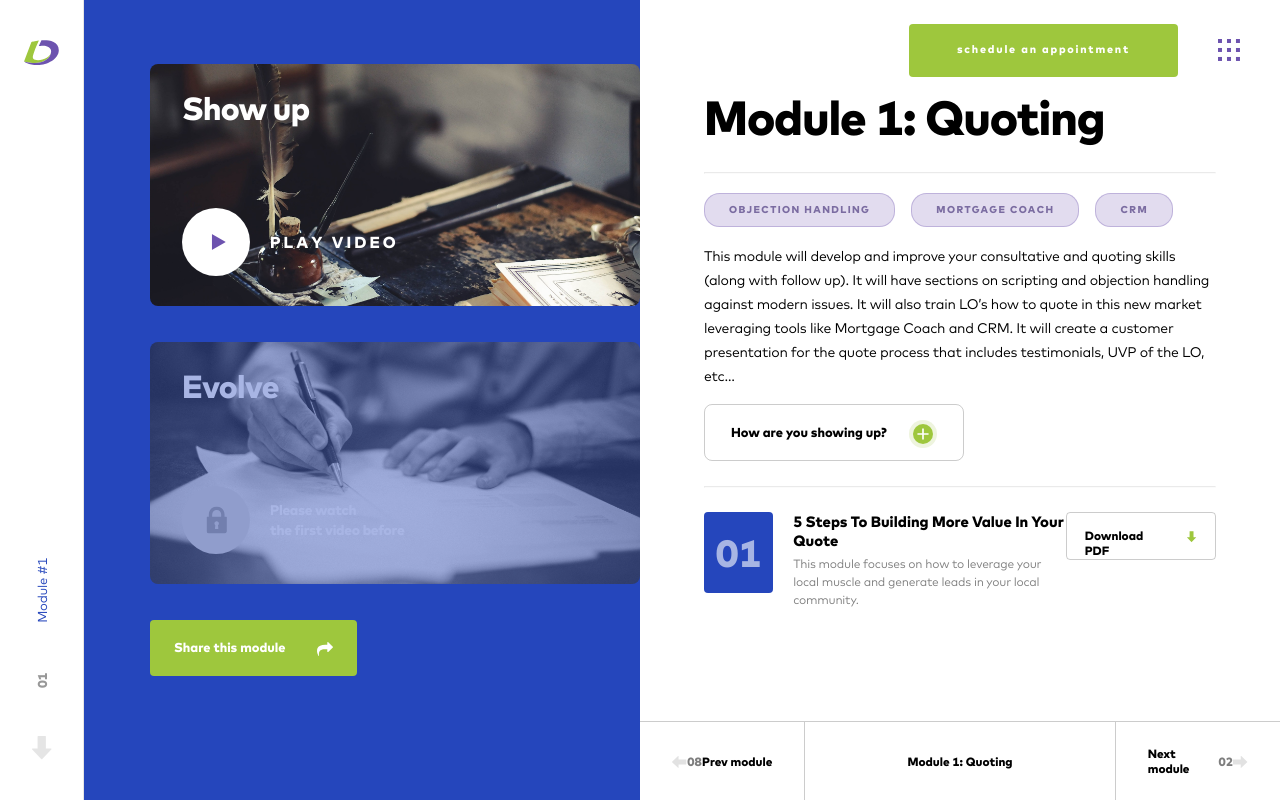
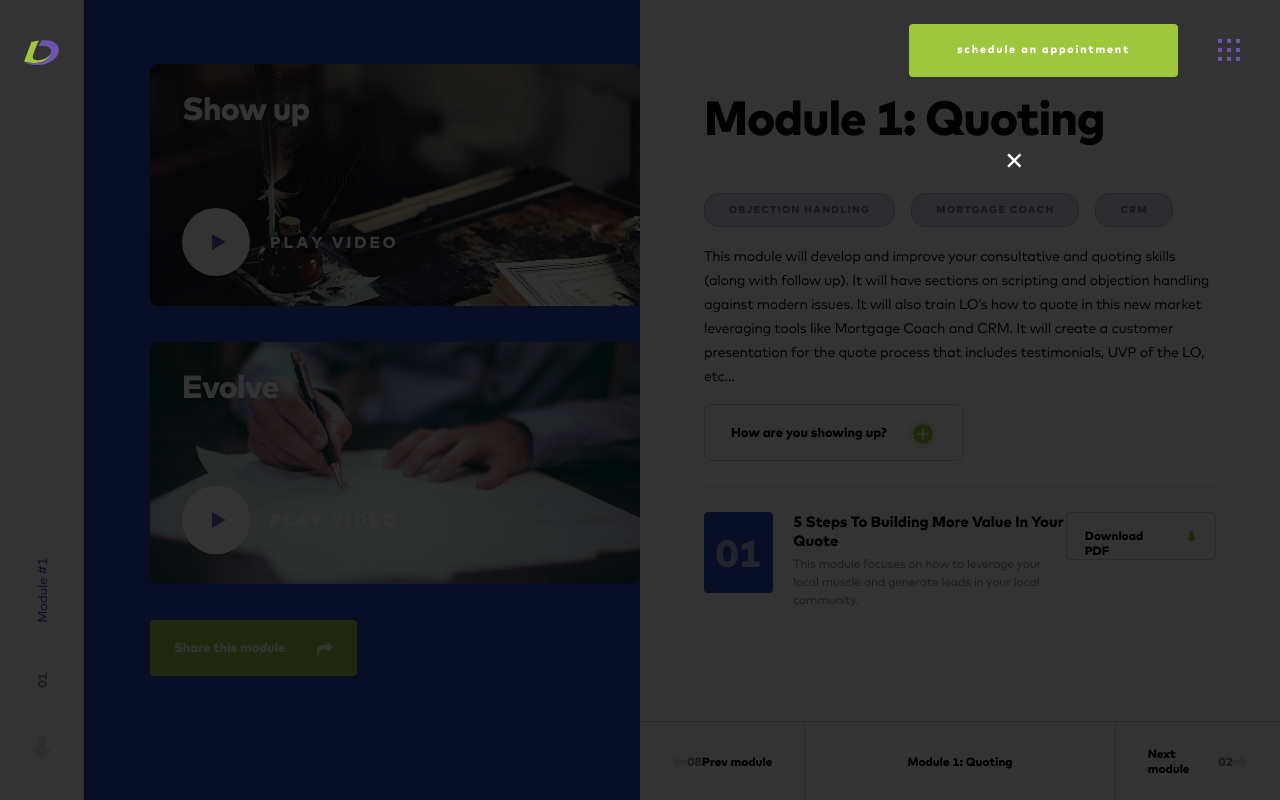
Before and after one commit to MaximDmitriev/Loan, a plain HTML site: page modules.html in a window 1280 px wide. Both pictures are taken after a click on the element 216 px from the left and 242 px from the top of the page. Shown: the top 800 px of the page. Drawn offline with nearby package versions, Linux system fonts and the light colour scheme; files that its build step writes are made by us from their sources.

Commit message:
видео в модулях

```diff
--- a/js/index.js
+++ b/js/index.js
@@ -159,7 +159,7 @@ window.addEventListener('DOMContentLoaded', () => {
 
 
 
-    // Modules
+
 
 
 });
--- a/js/modules.js
+++ b/js/modules.js
@@ -65,12 +65,12 @@ window.addEventListener('DOMContentLoaded', () => {
         });
     });
 
-// Downloads
+    // Downloads
 
     let downloadBtn = document.querySelectorAll(".download");
 
-    function saveData(blob, fileName) // does the same as FileSaver.js
-    {
+    function downloadPdf(blob, fileName) {
+
         let a = document.createElement("a");
         document.body.appendChild(a);
         a.style = "display: none";
@@ -88,36 +88,88 @@ window.addEventListener('DOMContentLoaded', () => {
 
         item.addEventListener('click', () => {
 
-
             let xhr = new XMLHttpRequest();
             let requestUrl = "../schema robot.pdf";
+
             xhr.open("GET", requestUrl);
             xhr.responseType = "blob";
 
             xhr.onload = function () {
-                saveData(this.response, 'schema robot.pdf'); // saveAs is now your function
+                downloadPdf(this.response, 'schema robot.pdf');
             };
             xhr.send();
+        });
+    });
 
 
+    // Video
+
+    let videoFrame = document.querySelector(".overlay"),
+        videoContent = document.querySelector("#frame"),
+        closeBtn = videoFrame.querySelector(".close"),
+        videoItemSecondary = document.querySelectorAll(".module__video > div:nth-child(2)"),
+        videoTitleSecondary = document.querySelectorAll(".module__video > div:nth-child(2) > .play > .play__text"),
+        playPrimaryBtn = document.querySelectorAll(".module__video > div:first-child > .play > .play__circle"),
+        playSecondaryBtn = document.querySelectorAll(".module__video > div:nth-child(2) > .play > .play__circle"),
+        urlVideo = document.querySelectorAll(".play");
 
 
-            // let blob = new Blob(['GET'],{type: 'application/pdf'});
+    function changeStyleVideo(num) {
 
-            // let blobURL = window.URL.createObjectURL(blob);
-            // let tempLink = document.createElement('a');
-            // tempLink.style.display = 'none';
-            // tempLink.href = blobURL;
-            // tempLink.setAttribute('download', 'schema robot.pdf');
+        let newBtn = playPrimaryBtn[0].cloneNode(true),
+            svg = playSecondaryBtn[num].getElementsByTagName("svg");
 
-            // document.body.appendChild(tempLink);
-            // tempLink.click();
-            // document.body.removeChild(tempLink);
-            // window.URL.revokeObjectURL(blobURL);
+        playSecondaryBtn[num].removeChild(svg[0]);
+        playSecondaryBtn[num].appendChild(newBtn);
+        playSecondaryBtn[num].classList.remove("closed");
+        videoItemSecondary[num].style.filter = "none";
+        videoItemSecondary[num].style.opacity = 1;
+        videoTitleSecondary[num].classList.remove("attention");
+        videoTitleSecondary[num].innerHTML = "play video";
+    }
 
+
+    function playVideo(num){
+
+        videoContent.setAttribute('src', urlVideo[num].getAttribute('data-url'));
+        videoFrame.style.display = "flex";
+
+
+        closeBtn.addEventListener('click', () => {
+            videoContent.setAttribute('src', 'none');
+            videoFrame.style.display = "none";
+        });
+    }
+
+
+    playPrimaryBtn.forEach((item, i) => {
+
+        item.addEventListener('click', () => {
+
+            if(playSecondaryBtn[i].classList.contains("closed")) {
+                playVideo(i * 2);
+                changeStyleVideo(i);
+
+            } else{
+                playVideo(i * 2);
+            }
+        });
+    });
+
+    playSecondaryBtn.forEach((item, i) => {
+
+        item.addEventListener('click', () => {
+
+            if(!item.classList.contains("closed")) {
+                playVideo(i * 2 + 1);
+            }
         });
     });
 
 
 
+
+
+
+
 });
--- a/modules.html
+++ b/modules.html
@@ -1055,7 +1055,7 @@
                     <div class="video__title">Evolve</div>
                     <div data-url="https://www.youtube.com/embed/jrTMMG0zJyI" class="play">
                         <div class="play__circle closed">
-                            <svg class="lock" width="21" height="27" viewBox="0 0 21 27" fill="none" xmlns="http://www.w3.org/2000/svg">
+                            <svg class="lock" id="playImg" width="21" height="27" viewBox="0 0 21 27" fill="none" xmlns="http://www.w3.org/2000/svg">
                                 <g opacity="0.24">
                                 <path fill-rule="evenodd" clip-rule="evenodd" d="M19.6875 10.125H18V7.875C18 3.53271 14.4673 0 10.125 0C5.78265 0 2.25 3.53271 2.25 7.875V10.125H0.5625C0.251587 10.125 0 10.3766 0 10.6875V24.75C0 25.991 1.00909 27 2.25 27H18.0001C19.2409 27 20.25 25.991 20.25 24.75V10.6875C20.25 10.3766 19.9984 10.125 19.6875 10.125ZM11.8093 21.8755C11.8268 22.0342 11.7758 22.1935 11.6692 22.3127C11.5626 22.4319 11.4099 22.5 11.2501 22.5H9.00006C8.97614 22.5 8.95239 22.4985 8.92896 22.4956C8.87848 22.4891 8.82935 22.4758 8.78284 22.4564C8.70648 22.4244 8.63727 22.3757 8.58093 22.3127C8.54712 22.2749 8.51892 22.233 8.4967 22.1885C8.44885 22.0925 8.42883 21.9839 8.44086 21.8755L8.79572 18.6844C8.21948 18.2654 7.87506 17.6023 7.87506 16.875C7.87506 15.6342 8.88416 14.625 10.1251 14.625C11.366 14.625 12.3751 15.634 12.3751 16.875C12.3751 17.6023 12.0307 18.2654 11.4545 18.6844L11.8093 21.8755ZM5.625 7.875V10.125H14.6249V7.875C14.6249 5.39368 12.6063 3.375 10.125 3.375C7.64374 3.375 5.625 5.39368 5.625 7.875Z" fill="black"/>
                                 </g>
```
